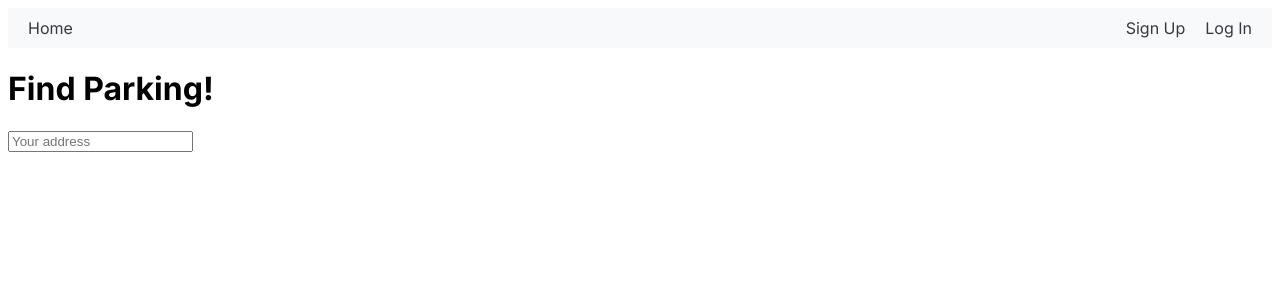
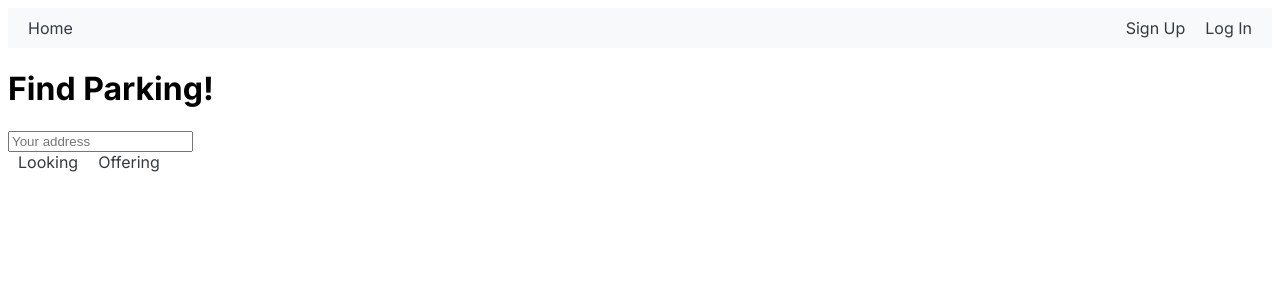
Before and after one commit to JDLiang100/SFSUHackaton2024, a Next.js app in the folder hackathon2024/: page / in a window 1280 px wide. Shown: the top 300 px of the page. Built offline with nearby package versions, Linux system fonts and the light colour scheme.

Commit message:
added looking and offering button

```diff
--- a/hackathon2024/src/app/page.js
+++ b/hackathon2024/src/app/page.js
@@ -16,6 +16,10 @@ export default function Home() {
       <div>
         <input placeholder="Your address"></input>
       </div>
+      <div>
+      <a href="/looking" className="nav-link">Looking</a>
+      <a href="/offering" className="nav-link">Offering</a>
+      </div>
     </main>
   )
 }
```
Also changed, not shown: hackathon2024/src/app/looking/page.js (added), hackathon2024/src/app/offering/page.js (added).
